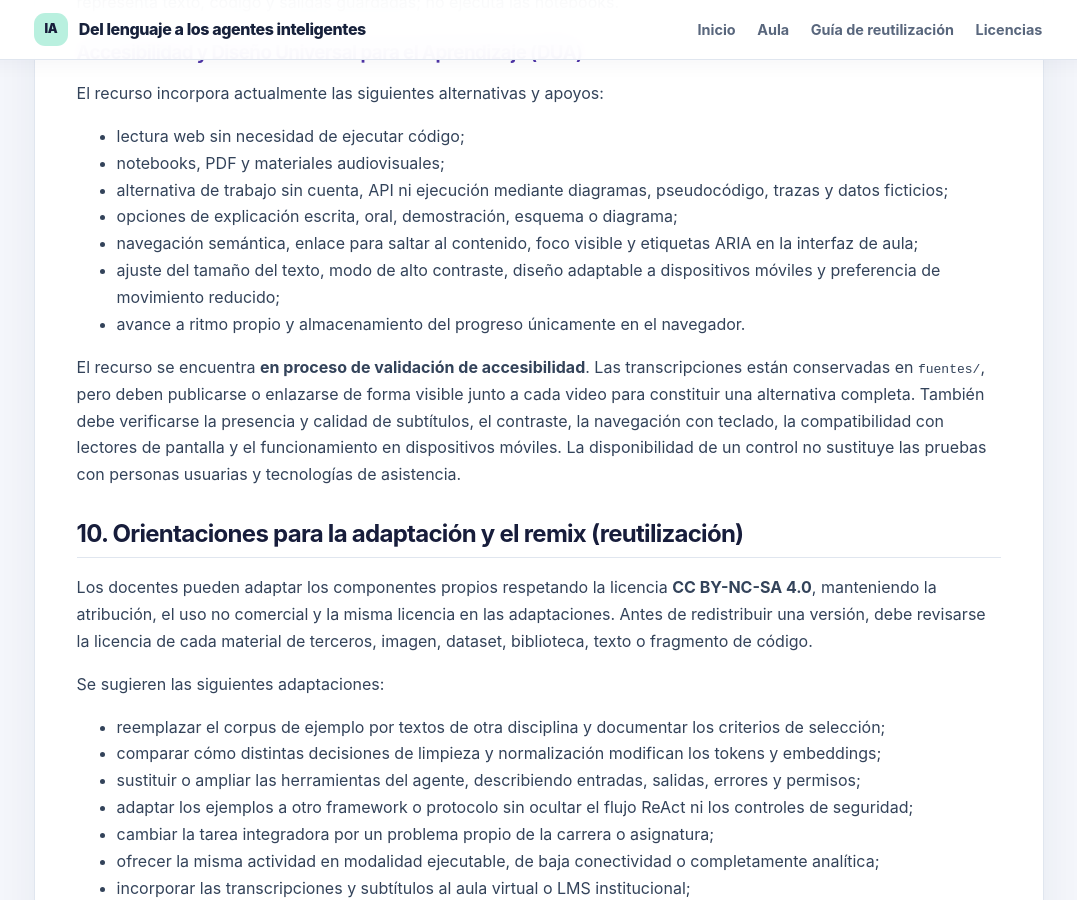
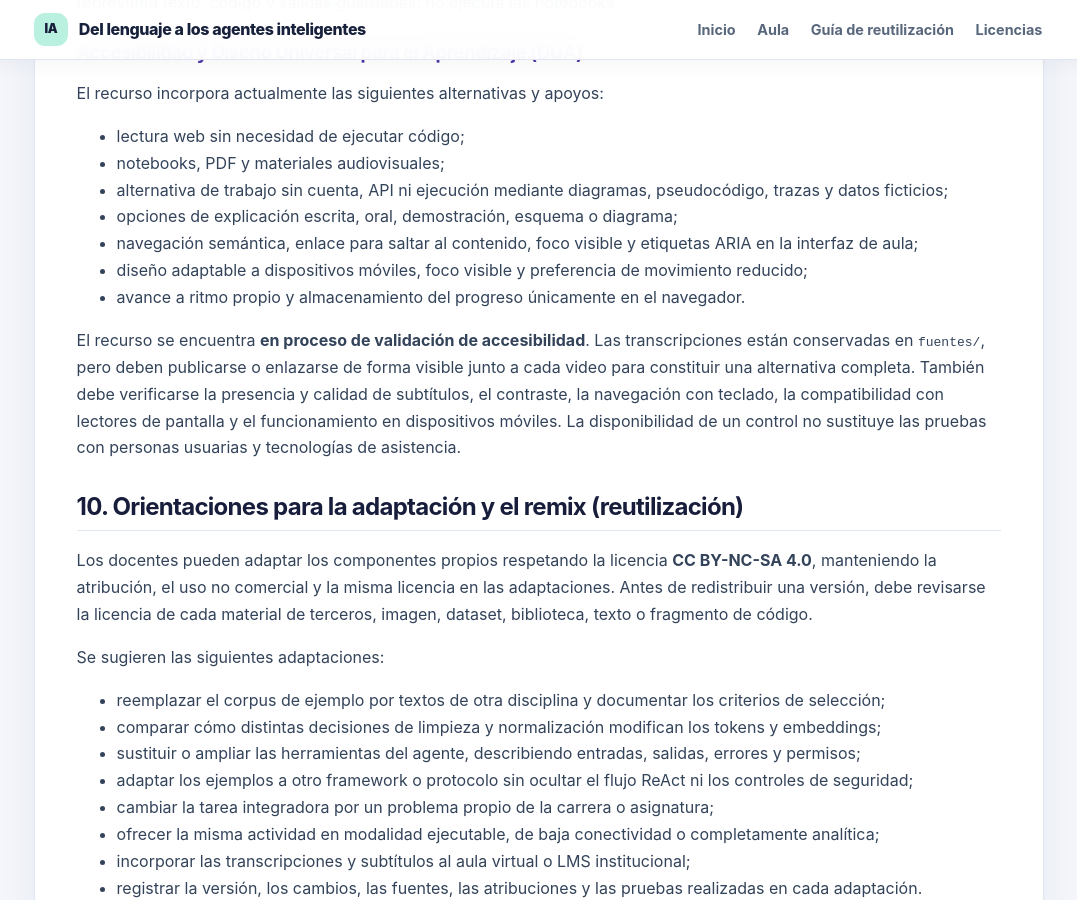
Before and after one commit to comercisandro/RecursoEducativoAbierto, a Jekyll site: the page built from guia-reutilizacion.md, in a window 1280 px wide and 900 px high, scrolled down 2862 px. Shown: the whole window, without its empty margins (101-1178 px from the left). Built offline with Jekyll 4.4.1, drawn with Linux system fonts in a browser that asks for light colours.

Commit message:
Remove classroom text and contrast controls

```diff
--- a/assets/course.css
+++ b/assets/course.css
@@ -11,8 +11,6 @@
 .brand-mark { display:grid; width:2.1rem; height:2.1rem; place-items:center; border-radius:.65rem; color:var(--navy); background:var(--mint); font-size:.75rem; font-weight:900; }
 .top-links { display:flex; flex:1; justify-content:center; gap:1.1rem; }
 .top-links a { color:var(--muted); font-size:.86rem; font-weight:650; text-decoration:none; }
-.access-tools { display:flex; gap:.3rem; }
-.access-tools button { min-height:2.3rem; padding:.3rem .55rem; border:1px solid var(--line); border-radius:.5rem; color:var(--ink); background:#fff; cursor:pointer; font-size:.8rem; font-weight:700; }
 .course-layout { display:grid; width:min(1480px,100%); min-height:calc(100vh - 4.25rem); grid-template-columns:minmax(270px,320px) minmax(0,1fr); margin:auto; }
 .sidebar { position:sticky; top:4.25rem; display:flex; height:calc(100vh - 4.25rem); flex-direction:column; overflow:auto; padding:1.35rem 1rem; border-right:1px solid var(--line); background:#fff; }
 .course-summary { padding:.15rem .5rem 1rem; }
@@ -83,8 +81,6 @@
 .lesson-actions > div { display:flex; gap:.45rem; }
 .lesson-actions button:disabled { opacity:.5; cursor:not-allowed; }
 .storage { margin:.6rem 0; color:var(--muted); font-size:.73rem; text-align:right; }
-body.high-contrast { --ink:#090909; --muted:#222; --line:#555; --canvas:#fff; --violet:#300080; }
-body.high-contrast a { color:#25006f; }
 @media (max-width:900px) { .topbar{flex-wrap:wrap}.brand{flex:1}.top-links{order:3;flex-basis:100%;justify-content:flex-start}.course-layout{grid-template-columns:250px minmax(0,1fr)}.sidebar{top:7.3rem;height:calc(100vh - 7.3rem)} }
 @media (max-width:680px) { .topbar{gap:.5rem}.brand{min-width:0;font-size:.84rem}.top-links{gap:.8rem;overflow:auto}.top-links a{flex:0 0 auto;font-size:.78rem}.course-layout{display:block}.sidebar{position:static;width:100%;height:auto;padding:.8rem 1rem;border-right:0;border-bottom:1px solid var(--line)}.course-summary{padding:.1rem .1rem .65rem}.course-summary h1{font-size:1.1rem}.module-nav{grid-template-columns:repeat(3,minmax(0,1fr))}.module-button{grid-template-columns:1.7rem minmax(0,1fr);padding:.45rem .35rem}.module-number{width:1.55rem;height:1.55rem}.module-button strong{font-size:.71rem}.module-button small,.module-button b,.sidebar-note{display:none}.lesson{padding-top:.85rem}.tab{flex:1;padding-inline:.4rem;font-size:.76rem}.reading-frame{height:700px;min-height:0}.study-grid,.evidence{grid-template-columns:1fr}.study-grid details{padding:.65rem 0 0;border-top:1px solid var(--line);border-left:0}.evidence ul{grid-template-columns:1fr}.evidence small{grid-column:1}.lesson-actions{align-items:flex-start;flex-direction:column}.storage{text-align:left} }
 @media (prefers-reduced-motion:reduce) { *,*::before,*::after{scroll-behavior:auto!important;transition-duration:.01ms!important} }
--- a/aula.html
+++ b/aula.html
@@ -13,11 +13,6 @@
   <header class="topbar">
     <a class="brand" href="index.html"><span class="brand-mark" aria-hidden="true">IA</span><span>Del lenguaje a los agentes inteligentes</span></a>
     <nav class="top-links" aria-label="Navegación del recurso"><a href="index.html">Inicio</a><a href="guia-reutilizacion.html">Guía docente</a></nav>
-    <div class="access-tools" aria-label="Preferencias de lectura">
-      <button type="button" id="font-down" aria-label="Reducir tamaño del texto">A−</button>
-      <button type="button" id="font-up" aria-label="Aumentar tamaño del texto">A+</button>
-      <button type="button" id="contrast" aria-pressed="false">Contraste</button>
-    </div>
   </header>
 
   <div class="course-layout">
--- a/guia-reutilizacion.md
+++ b/guia-reutilizacion.md
@@ -89,7 +89,7 @@
 - alternativa de trabajo sin cuenta, API ni ejecución mediante diagramas, pseudocódigo, trazas y datos ficticios;
 - opciones de explicación escrita, oral, demostración, esquema o diagrama;
 - navegación semántica, enlace para saltar al contenido, foco visible y etiquetas ARIA en la interfaz de aula;
-- ajuste del tamaño del texto, modo de alto contraste, diseño adaptable a dispositivos móviles y preferencia de movimiento reducido;
+- diseño adaptable a dispositivos móviles, foco visible y preferencia de movimiento reducido;
 - avance a ritmo propio y almacenamiento del progreso únicamente en el navegador.
 
 El recurso se encuentra **en proceso de validación de accesibilidad**. Las transcripciones están conservadas en `fuentes/`, pero deben publicarse o enlazarse de forma visible junto a cada video para constituir una alternativa completa. También debe verificarse la presencia y calidad de subtítulos, el contraste, la navegación con teclado, la compatibilidad con lectores de pantalla y el funcionamiento en dispositivos móviles. La disponibilidad de un control no sustituye las pruebas con personas usuarias y tecnologías de asistencia.
```
Also changed, not shown: assets/course.js (+0 -20 lines), README.md.
